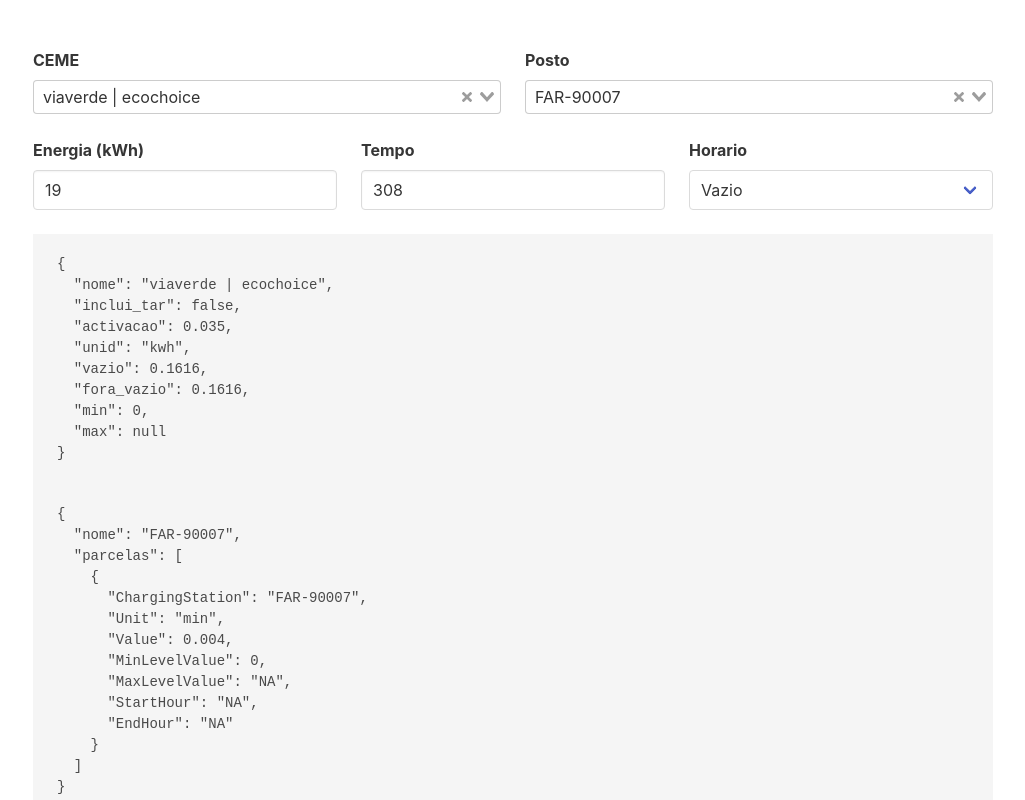
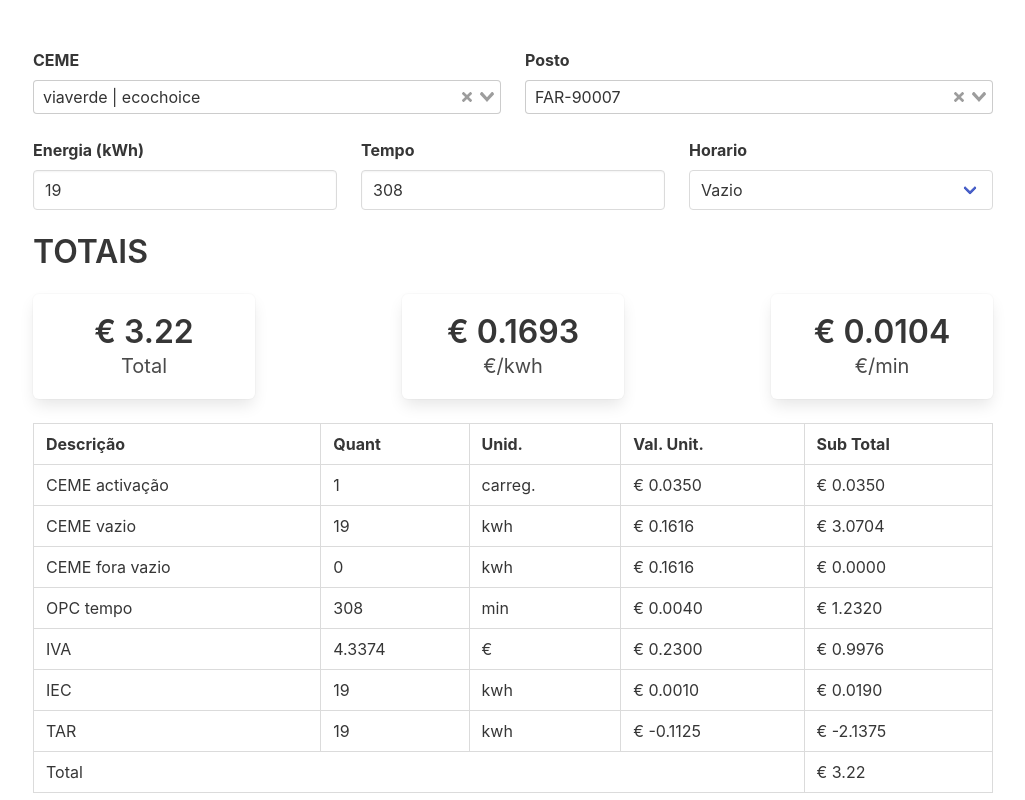
Before and after one commit to jpereira94/charging-calculator, a Vue app: page / in a window 1280 px wide. Shown: the top 800 px of the page, without its empty margins (127-1152 px from the left). Built offline with nearby package versions, Linux system fonts and the light colour scheme; no server answers.

Commit message:
Add totals

```diff
--- a/src/App.vue
+++ b/src/App.vue
@@ -51,9 +51,30 @@
           </div>
         </div>
 
-        <pre>{{ ceme }}</pre>
-        <pre>{{ posto }}</pre>
         <h1 class="title">TOTAIS</h1>
+        <div class="columns is-justify-content-space-between">
+          <div class="column is-3">
+            <div class="box has-text-centered">
+              <div class="title">{{ total | euro(2) }}</div>
+              <div class="subtitle">Total</div>
+            </div>
+          </div>
+
+          <div class="column is-3">
+            <div class="box has-text-centered">
+              <div class="title">{{ (total / kwh) | euro(4) }}</div>
+              <div class="subtitle">€/kwh</div>
+            </div>
+          </div>
+
+          <div class="column is-3">
+            <div class="box has-text-centered">
+              <div class="title">{{ (total / tempo) | euro(4) }}</div>
+              <div class="subtitle">€/min</div>
+            </div>
+          </div>
+        </div>
+
         <table class="table is-fullwidth is-bordered">
           <thead>
             <tr>
@@ -90,9 +111,6 @@
             </tr>
           </tfoot>
         </table>
-
-        Lorem ipsum, dolor sit amet consectetur adipisicing elit. Nisi a est deserunt! Non quidem incidunt aspernatur
-        quisquam, possimus id eius aperiam veritatis quae suscipit a inventore magni, deserunt rerum! Consequatur.
       </div>
     </section>
   </div>
```
